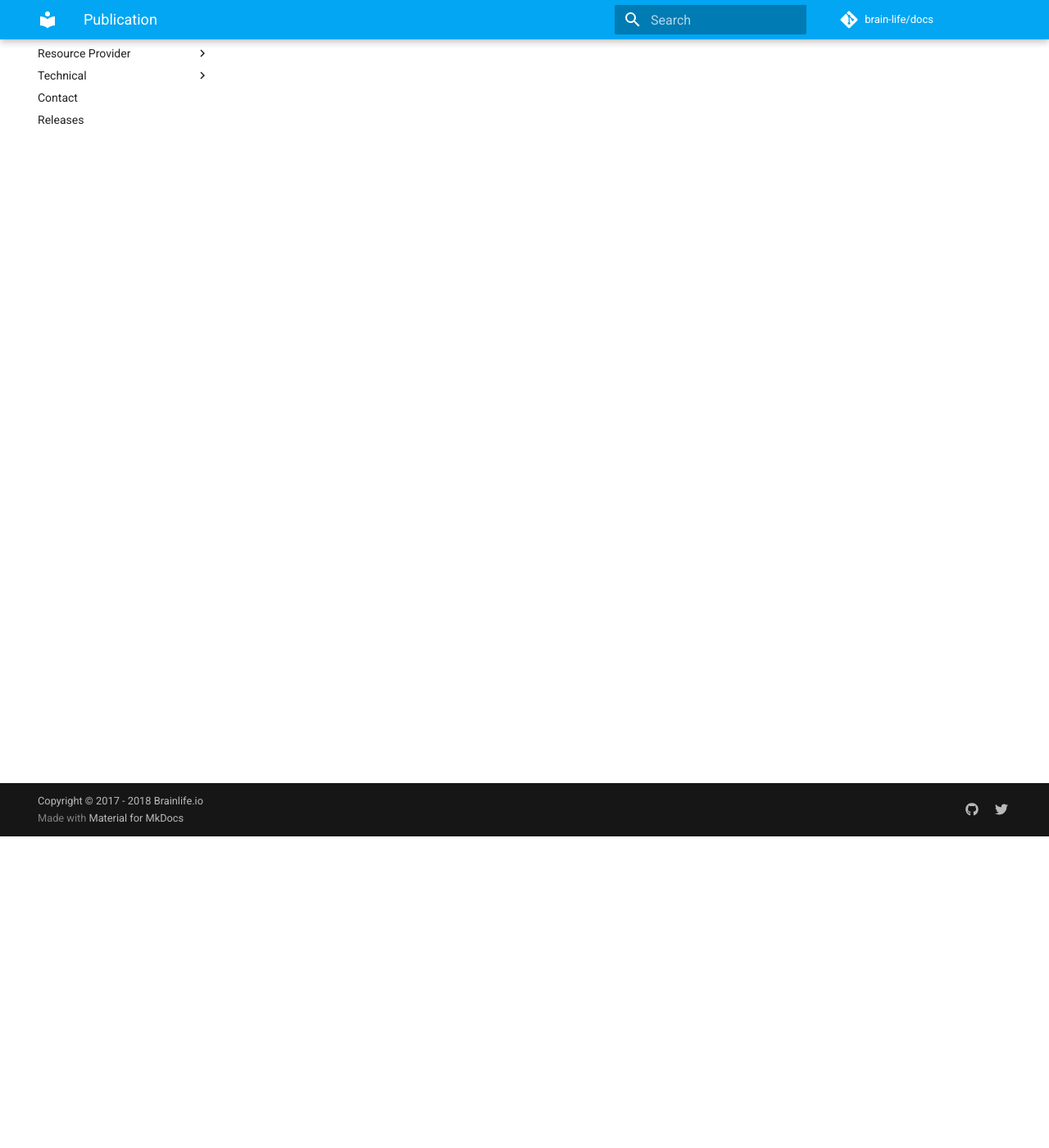
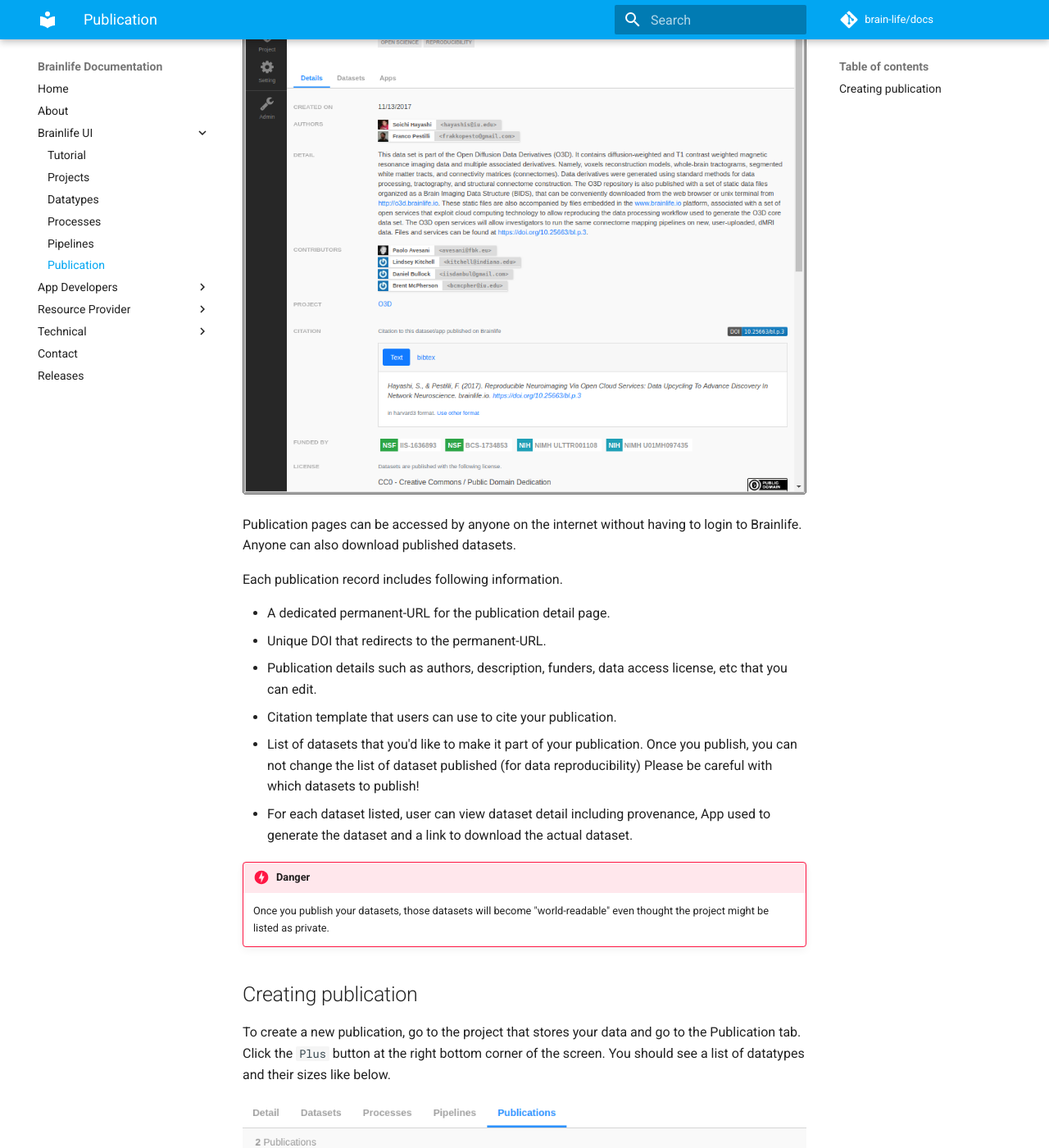
Before and after one commit to brainlife/docs, an MkDocs documentation site: the page built from docs/user/publication.md, in a window 1280 px wide and 1400 px high, scrolled down 380 px. Shown: the whole window at 82% size. Built offline with MkDocs 1.6.1 and Material for MkDocs 9.7.7, drawn with Linux system fonts in a browser that asks for light colours; comment, search, counter and statistics services are not loaded; old or Windows-style settings are respelled for this version of MkDocs; some of the changed text lies outside the part shown.

Commit message:
Added publication page

```diff
--- a/docs/user/publication.md
+++ b/docs/user/publication.md
@@ -1 +1,34 @@
 # Publications
+
+Once you have finished processing your datasets and produced all data derivatives, you can create a current snapshots of your archived datasets and create a publication page.
+
+![publication.page](/img/publication.page.png)
+
+Publication pages can be accessed by anyone on the internet without having to login to Brainlife. Anyone can also download published datasets.
+
+Each publication record includes following information.
+
+* A dedicated permanent-URL for the publication detail page.
+* Unique DOI that redirects to the permanent-URL.
+* Publication details such as authors, description, funders, data access license, etc that you can edit.
+* Citation template that users can use to cite your publication.
+* List of datasets that you'd like to make it part of your publication. Once you publish, you can not change the list of dataset published (for data reproducibility) Please be careful with which datasets to publish!
+* For each dataset listed, user can view dataset detail including provenance, App used to generate the dataset and a link to download the actual dataset.
+
+!!! danger
+    Once you publish your datasets, those datasets will become "world-readable" even thought the project might be listed as private.
+
+## Creating publication
+
+To create a new publication, go to the project that stores your data and go to the Publication tab. Click the `Plus` button at the right bottom corner of the screen. You should see a list of datatypes and their sizes like below.
+
+![publication.page](/img/publication.select.png)
+
+Select datatypes that you'd like to include in your publication. Click `Next`.
+
+!!! danger
+    Brainlife currently does not allow you to make modification to the list of datasets included in your publication once published. Please examine carefully as you will not be able to change/un-publish datasets once they are made public.
+
+Next page allows you to enter title, description and various other metadata. Unlike datasets list, you can edit this information after you publish. When you are done, click `Submit`. The creation of publication records might take a minute depending on number of datasets. Brainlife will issue a new DOI from Datacite at this point.
+
+Once you've successfully published your new publication, you should see it listed under the Publications tab as well as the main `Publication` page which lists all currently registered publications from all projects.
```
Also changed, not shown: docs/apps/register.md (+5 -0 lines), docs/user/pipeline.md (+11 -0 lines), docs/img/pipeline.processes.png (added), docs/img/publication.page.png (added), docs/img/publication.select.png (added).
